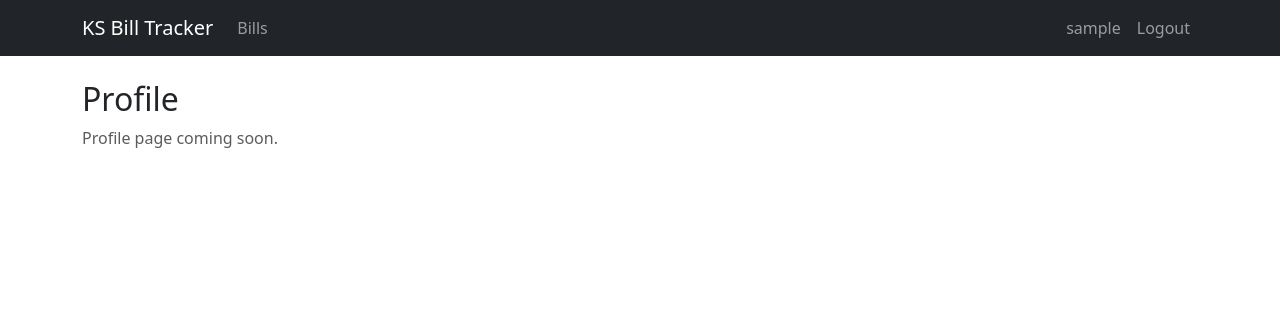
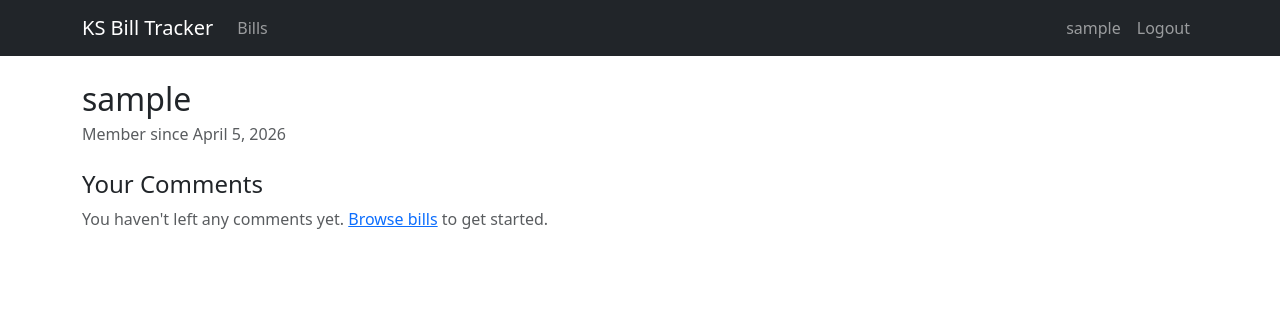
Before and after one commit to FloorIsGround/miniproject4JaceHesford, a Django app: page /accounts/profile/ in a window 1280 px wide. Shown: the top 316 px of the page. Run offline with Django 5.2, Linux system fonts and the light colour scheme; the visitor is signed in with stand-in values (Sample User, id 1); data that the repository does not hold is empty.

Commit message:
First past at account creation/login views

```diff
--- a/accounts/views.py
+++ b/accounts/views.py
@@ -1,11 +1,27 @@
 from django.shortcuts import render, redirect
+from django.contrib.auth import login
 from django.contrib.auth.decorators import login_required
+from django.contrib import messages
+
+from .forms import RegisterForm
 
 
 def register(request):
-    return render(request, "accounts/register.html")
+    if request.user.is_authenticated:
+        return redirect("accounts:profile")
+    if request.method == "POST":
+        form = RegisterForm(request.POST)
+        if form.is_valid():
+            user = form.save()
+            login(request, user)
+            messages.success(request, f"Welcome, {user.username}! Your account has been created.")
+            return redirect("accounts:profile")
+    else:
+        form = RegisterForm()
+    return render(request, "accounts/register.html", {"form": form})
 
 
 @login_required
 def profile(request):
-    return render(request, "accounts/profile.html")
+    comments = request.user.comment_set.select_related("bill").order_by("-created_at")
+    return render(request, "accounts/profile.html", {"comments": comments})
--- a/templates/accounts/profile.html
+++ b/templates/accounts/profile.html
@@ -3,6 +3,30 @@
 {% block title %}Profile — Kansas Bill Tracker{% endblock %}
 
 {% block content %}
-<h2>Profile</h2>
-<p class="text-muted">Profile page coming soon.</p>
+<h2 class="mb-1">{{ user.username }}</h2>
+<p class="text-muted mb-4">Member since {{ user.date_joined|date:"N j, Y" }}</p>
+
+<h4>Your Comments</h4>
+{% if comments %}
+    <ul class="list-group">
+        {% for comment in comments %}
+            <li class="list-group-item">
+                <div class="d-flex justify-content-between align-items-start">
+                    <div>
+                        <a href="{% url 'bills:bill_detail' comment.bill.bill_number %}" class="fw-semibold">
+                            {{ comment.bill.bill_number }}
+                        </a>
+                        {% if comment.bill.short_title %}
+                            <span class="text-muted">— {{ comment.bill.short_title }}</span>
+                        {% endif %}
+                        <p class="mb-0 mt-1">{{ comment.body }}</p>
+                    </div>
+                    <small class="text-muted ms-3 text-nowrap">{{ comment.created_at|date:"N j, Y" }}</small>
+                </div>
+            </li>
+        {% endfor %}
+    </ul>
+{% else %}
+    <p class="text-muted">You haven't left any comments yet. <a href="{% url 'bills:bill_list' %}">Browse bills</a> to get started.</p>
+{% endif %}
 {% endblock %}
```
Also changed, not shown: accounts/forms.py (added, +8 -0 lines), templates/accounts/login.html (+10 -2 lines), templates/accounts/register.html (+10 -2 lines).
